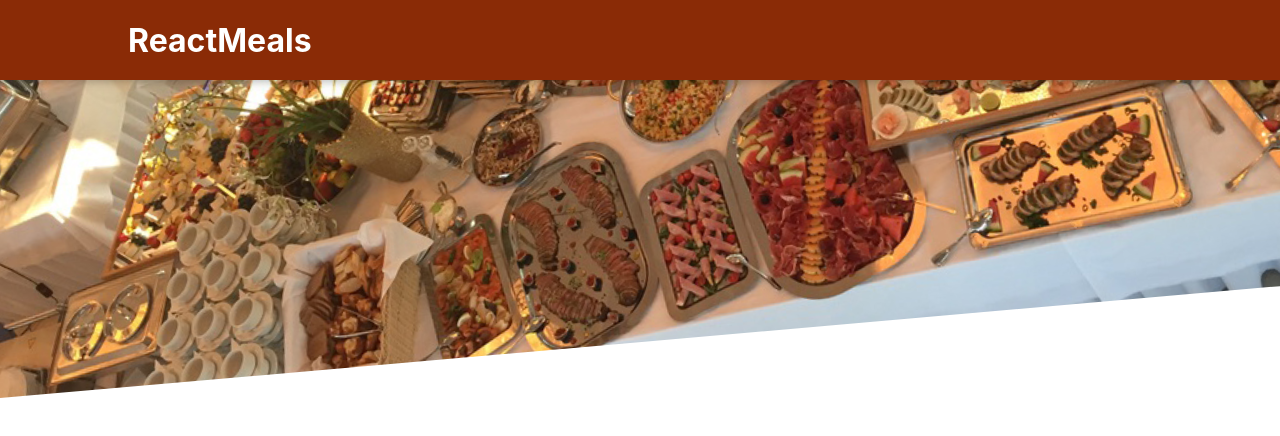
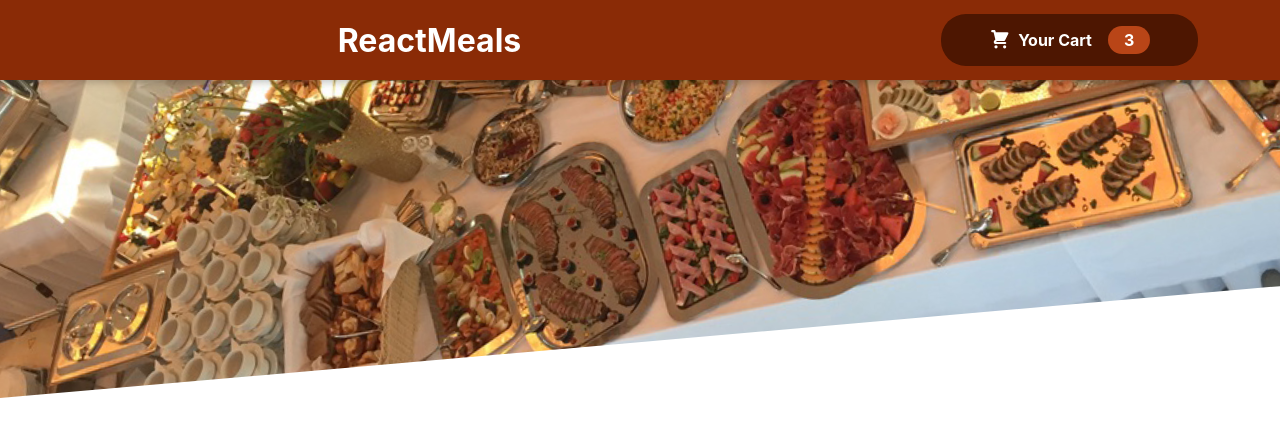
Before and after one commit to brianmuturi2/food-app, a React (Create React App) app: page / in a window 1280 px wide. Shown: the top 436 px of the page. Built offline with nearby package versions, Linux system fonts and the light colour scheme.

Commit message:
feat(cart): created header cart button

```diff
--- a/src/App.js
+++ b/src/App.js
@@ -1,6 +1,4 @@
 import {Fragment} from 'react';
-import logo from './logo.svg';
-import './App.css';
 import Header from './components/Layout/Header/Header';
 
 function App() {
--- /dev/null
+++ b/src/components/Cart/CartIcon/CartIcon.js
@@ -0,0 +1,13 @@
+const CartIcon = () => {
+    return (
+        <svg
+            xmlns='http://www.w3.org/2000/svg'
+            viewBox='0 0 20 20'
+            fill='currentColor'
+        >
+            <path d='M3 1a1 1 0 000 2h1.22l.305 1.222a.997.997 0 00.01.042l1.358 5.43-.893.892C3.74 11.846 4.632 14 6.414 14H15a1 1 0 000-2H6.414l1-1H14a1 1 0 00.894-.553l3-6A1 1 0 0017 3H6.28l-.31-1.243A1 1 0 005 1H3zM16 16.5a1.5 1.5 0 11-3 0 1.5 1.5 0 013 0zM6.5 18a1.5 1.5 0 100-3 1.5 1.5 0 000 3z' />
+        </svg>
+    );
+};
+
+export default CartIcon;
--- a/src/components/Layout/Header/Header.js
+++ b/src/components/Layout/Header/Header.js
@@ -1,5 +1,5 @@
 import { Fragment } from 'react'
-
+import HeaderCartButton from '../HeaderCardButton/HeaderCartButton';
 import classes from './Header.module.css'
 import mealsImage from '../../../assets/images/meals.jpg'
 
@@ -8,7 +8,7 @@
         <Fragment>
             <header className={classes.header}>
                 <h1>ReactMeals</h1>
-                <button>Cart</button>
+                <HeaderCartButton/>
             </header>
             <div className={classes['main-image']}>
                 <img src={mealsImage} alt="A table full of delicious food!"/>
--- a/src/components/Layout/Header/Header.module.css
+++ b/src/components/Layout/Header/Header.module.css
@@ -7,7 +7,7 @@
     background-color: #8a2b06;
     color: white;
     display: flex;
-    justify-content: space-between;
+    justify-content: space-around;
     align-items: center;
     padding: 0 10%;
     box-shadow: 0 2px 8px rgba(0, 0, 0, 0.25);
--- /dev/null
+++ b/src/components/Layout/HeaderCardButton/HeaderCartButton.js
@@ -0,0 +1,14 @@
+import classes from './HeaderCartButton.module.css'
+import CartIcon from '../../Cart/CartIcon/CartIcon';
+
+const HeaderCartButton = () => {
+    return (
+        <button className={classes.button}>
+            <span className={classes.icon}><CartIcon/></span>
+            <span>Your Cart</span>
+            <span className={classes.badge}>3</span>
+        </button>
+    )
+};
+
+export default HeaderCartButton;
--- /dev/null
+++ b/src/components/Layout/HeaderCardButton/HeaderCartButton.module.css
@@ -0,0 +1,59 @@
+.button {
+    cursor: pointer;
+    font: inherit;
+    border: none;
+    background-color: #4d1601;
+    color: white;
+    padding: 0.75rem 3rem;
+    display: flex;
+    justify-content: space-around;
+    align-items: center;
+    border-radius: 25px;
+    font-weight: bold;
+}
+
+.button:hover,
+.button:active {
+    background-color: #2c0d00;
+}
+
+.icon {
+    width: 1.35rem;
+    height: 1.35rem;
+    margin-right: 0.5rem;
+}
+
+.badge {
+    background-color: #b94517;
+    padding: 0.25rem 1rem;
+    border-radius: 25px;
+    margin-left: 1rem;
+    font-weight: bold;
+}
+
+.button:hover .badge,
+.button:active .badge {
+    background-color: #92320c;
+}
+
+.bump {
+    animation: bump 300ms ease-out;
+}
+
+@keyframes bump {
+    0% {
+        transform: scale(1);
+    }
+    10% {
+        transform: scale(0.9);
+    }
+    30% {
+        transform: scale(1.1);
+    }
+    50% {
+        transform: scale(1.15);
+    }
+    100% {
+        transform: scale(1);
+    }
+}
```
